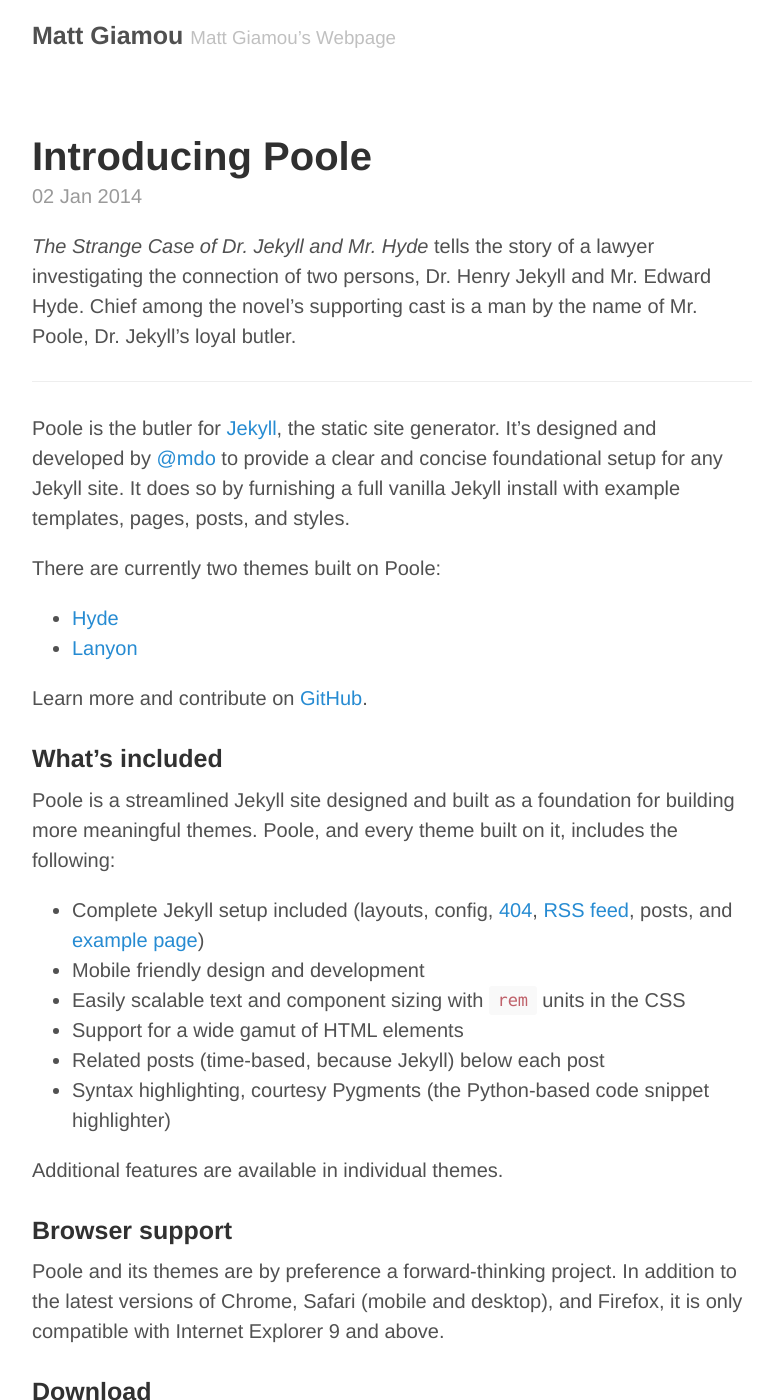
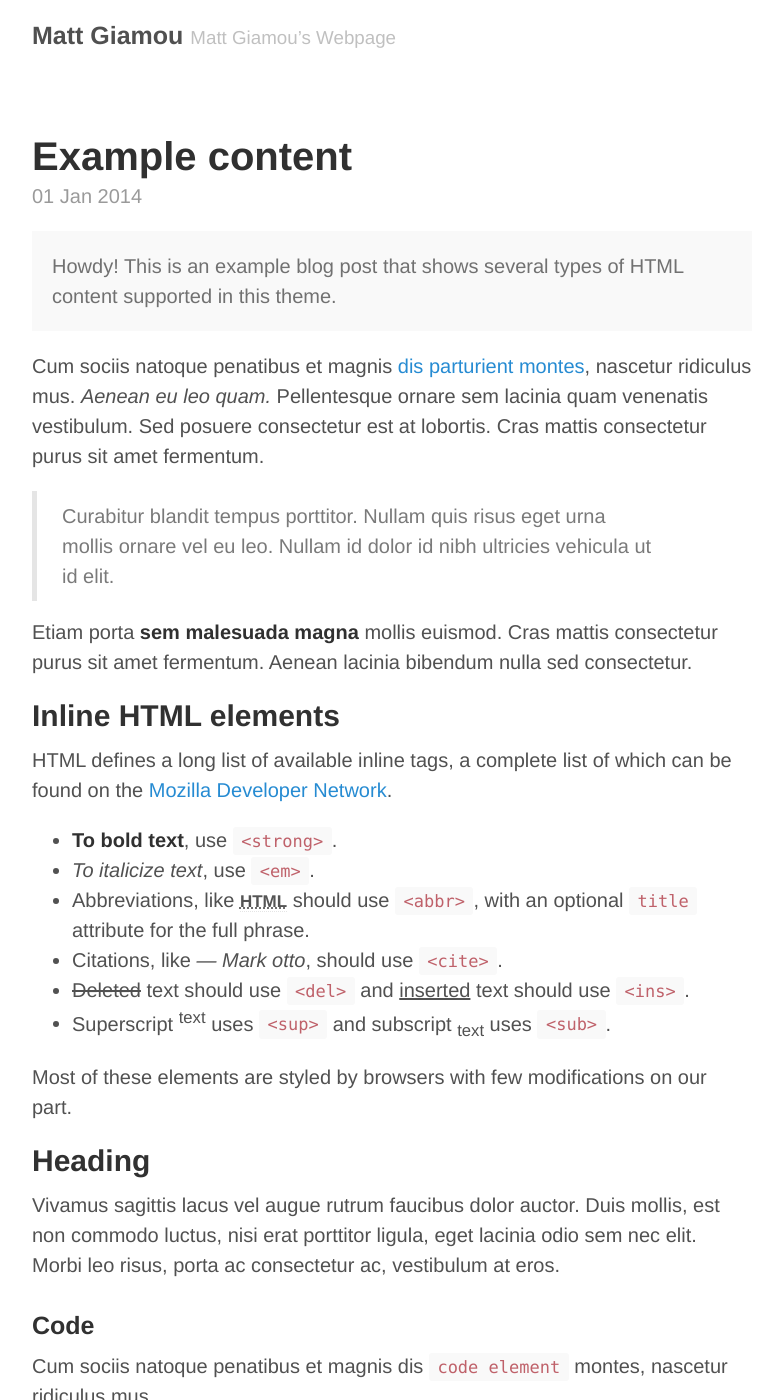
Before and after one commit to mattgiamou/mattgiamou.github.io, a Jekyll site: the page built from index.html, in a window 1280 px wide and 1400 px high. Shown: the whole window, without its empty margins (248-1031 px from the left). Built offline with Jekyll 4.4.1, drawn with Linux system fonts in a browser that asks for light colours; Markdown is read by kramdown in place of the engine named in the settings; the list of posts is cut into pages by our own code; some of the changed text lies outside the part shown.

Commit message:
Fixed _config.yml one last time, realized it's just everything in _posts that shows up...

```diff
--- a/_config.yml
+++ b/_config.yml
@@ -11,8 +11,8 @@ title:            Matt Giamou
 tagline:          Matt Giamou’s Webpage
 url:              http://mattgiamou.github.io
 paginate:         1
-baseurl:          http://mattgiamou.github.io/mattgiamou.github.io/
+baseurl:          /
 
 author:
   name:           Matt Giamou
-  url:            https://twitter.com/mattgiamou
+  twitter:            https://twitter.com/mattgiamou
--- a/_posts/2014-01-02-introducing-poole.md
+++ /dev/null
@@ -1,40 +0,0 @@
----
-layout: post
-title: Introducing Poole
----
-
-*The Strange Case of Dr. Jekyll and Mr. Hyde* tells the story of a lawyer investigating the connection of two persons, Dr. Henry Jekyll and Mr. Edward Hyde. Chief among the novel's supporting cast is a man by the name of Mr. Poole, Dr. Jekyll's loyal butler.
-
------
-
-Poole is the butler for [Jekyll](http://jekyllrb.com), the static site generator. It's designed and developed by [@mdo](https://twitter.com/mdo) to provide a clear and concise foundational setup for any Jekyll site. It does so by furnishing a full vanilla Jekyll install with example templates, pages, posts, and styles.
-
-There are currently two themes built on Poole:
-
-* [Hyde](http://hyde.getpoole.com)
-* [Lanyon](http://lanyon.getpoole.com)
-
-Learn more and contribute on [GitHub](https://github.com/poole).
-
-### What's included
-
-Poole is a streamlined Jekyll site designed and built as a foundation for building more meaningful themes. Poole, and every theme built on it, includes the following:
-
-* Complete Jekyll setup included (layouts, config, [404](/404.html), [RSS feed](/atom.xml), posts, and [example page](/about))
-* Mobile friendly design and development
-* Easily scalable text and component sizing with `rem` units in the CSS
-* Support for a wide gamut of HTML elements
-* Related posts (time-based, because Jekyll) below each post
-* Syntax highlighting, courtesy Pygments (the Python-based code snippet highlighter)
-
-Additional features are available in individual themes.
-
-### Browser support
-
-Poole and its themes are by preference a forward-thinking project. In addition to the latest versions of Chrome, Safari (mobile and desktop), and Firefox, it is only compatible with Internet Explorer 9 and above.
-
-### Download
-
-Poole is developed on and hosted with GitHub. Head to the <a href="https://github.com/poole/poole">GitHub repository</a> for downloads, bug reports, and features requests.
-
-Thanks!
```
Also changed, not shown: _posts/2013-12-31-whats-jekyll.md (deleted, +0 -10 lines).
